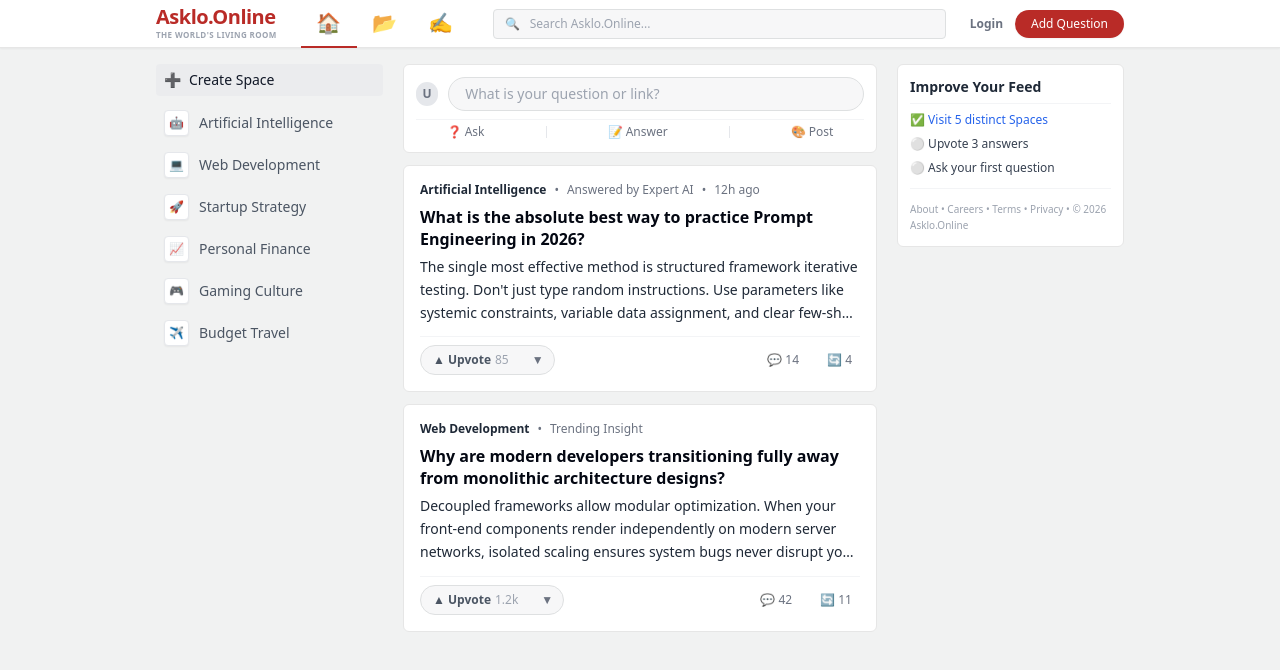
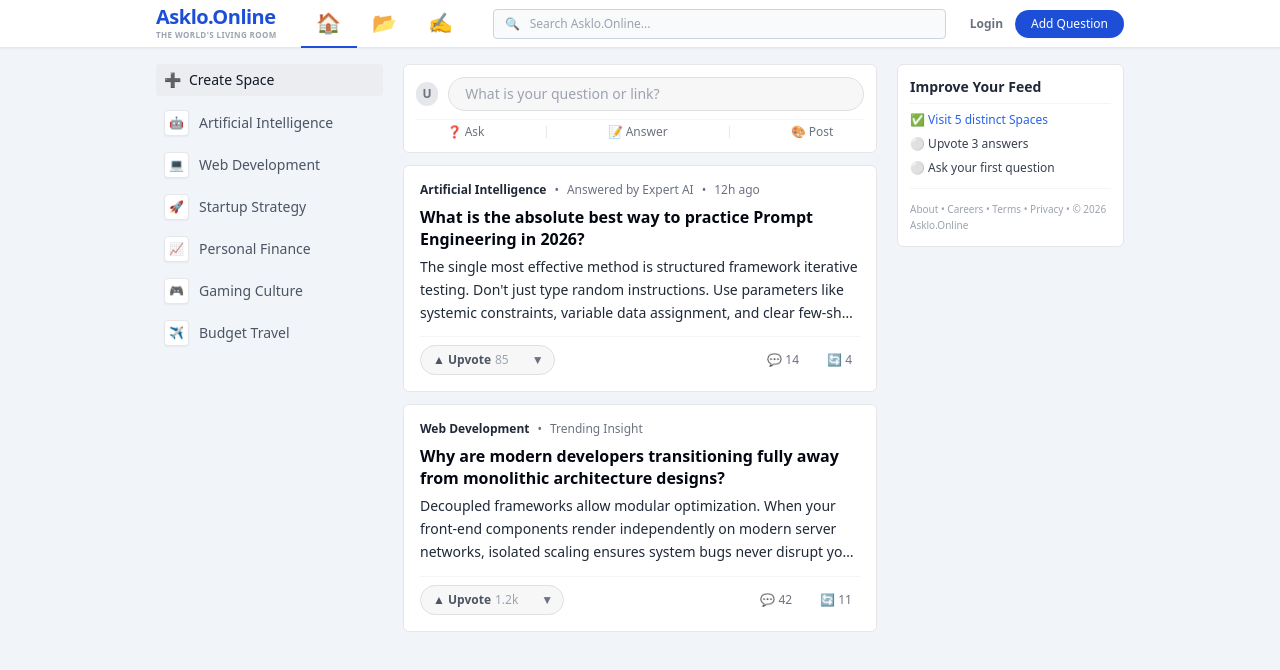
Before and after one commit to askloonline-maker/portfolio-website, a Next.js app: page / in a window 1280 px wide. Shown: the top 670 px of the page. Built offline with nearby package versions, Linux system fonts and the light colour scheme.

Commit message:
Update layout.tsx

```diff
--- a/app/layout.tsx
+++ b/app/layout.tsx
@@ -13,15 +13,15 @@ export default function RootLayout({
 }) {
   return (
     <html lang="en">
-      <body className="bg-[#f1f2f2] text-[#282829] antialiased font-sans selection:bg-blue-100">
+      <body className="bg-[#f1f4f8] text-[#1e2229] antialiased font-sans selection:bg-blue-100">
 
-        {/* PREMIUM QUORA-STYLE HEADER */}
-        <header className="bg-white border-b border-[#e6e6e6] sticky top-0 z-50 shadow-sm h-12 flex items-center">
+        {/* PREMIUM ROYAL BLUE THEMED HEADER */}
+        <header className="bg-white border-b border-[#e2e8f0] sticky top-0 z-50 shadow-sm h-12 flex items-center">
           <div className="max-w-[1000px] w-full mx-auto px-4 flex items-center justify-between gap-6">
 
-            {/* Brand Logo & Subtle Slogan */}
+            {/* Brand Logo & Slogan */}
             <a href="/" className="flex flex-col cursor-pointer shrink-0">
-              <span className="font-black text-xl text-[#b92b27] tracking-tight leading-none">
+              <span className="font-black text-xl text-[#1d4ed8] tracking-tight leading-none">
                 Asklo.Online
               </span>
               <span className="text-[8px] font-bold text-gray-400 tracking-wider uppercase mt-0.5">
@@ -29,9 +29,9 @@ export default function RootLayout({
               </span>
             </a>
 
-            {/* Quora Tab Bar Navigation */}
-            <nav className="hidden md:flex items-center h-12 text-[#666]">
-              <a href="/" className="flex items-center justify-center w-14 h-full border-b-2 border-[#b92b27] text-[#b92b27] hover:text-[#b92b27] transition-all" title="Home">
+            {/* Icon Tab Navigation */}
+            <nav className="hidden md:flex items-center h-12 text-gray-500">
+              <a href="/" className="flex items-center justify-center w-14 h-full border-b-2 border-[#1d4ed8] text-[#1d4ed8] transition-all" title="Home">
                 <span className="text-xl">🏠</span>
               </a>
               <a href="/categories" className="flex items-center justify-center w-14 h-full border-b-2 border-transparent hover:border-gray-300 hover:text-gray-900 transition-all" title="Spaces">
@@ -42,22 +42,22 @@ export default function RootLayout({
               </a>
             </nav>
 
-            {/* Center Global Search Wrapper */}
+            {/* Global Search Bar */}
             <div className="flex-1 max-w-[550px] relative">
               <span className="absolute left-3 top-1/2 -translate-y-1/2 text-gray-400 text-xs">🔍</span>
               <input
                 type="text"
                 placeholder="Search Asklo.Online..."
-                className="w-full pl-9 pr-4 py-1.5 bg-[#f7f7f8] border border-[#dee0e1] rounded text-xs focus:outline-none focus:border-blue-500 focus:bg-white transition-colors"
+                className="w-full pl-9 pr-4 py-1.5 bg-[#f8fafc] border border-[#cbd5e1] rounded text-xs focus:outline-none focus:border-[#1d4ed8] focus:bg-white transition-colors"
               />
             </div>
 
-            {/* Right Interactive CTAs */}
+            {/* Interactive Navigation Elements */}
             <div className="flex items-center gap-3 shrink-0">
               <a href="/login" className="text-xs font-semibold text-gray-500 hover:text-gray-900 transition">
                 Login
               </a>
-              <a href="/ask" className="bg-[#b92b27] hover:bg-[#a3221f] text-white font-medium px-4 py-1.5 rounded-full text-xs transition-all shadow-sm">
+              <a href="/ask" className="bg-[#1d4ed8] hover:bg-[#1e40af] text-white font-medium px-4 py-1.5 rounded-full text-xs transition-all shadow-sm">
                 Add Question
               </a>
             </div>
@@ -65,7 +65,7 @@ export default function RootLayout({
           </div>
         </header>
 
-        {/* PAGE CONTENT CONTAINER */}
+        {/* CONTAINER VIEWPORTS */}
         <div className="max-w-[1000px] mx-auto px-4 py-4">
           {children}
         </div>
```
